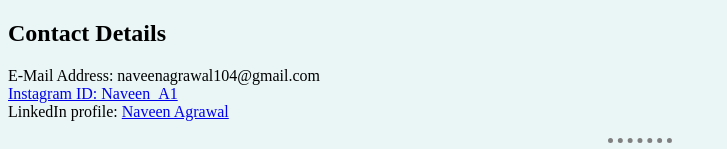
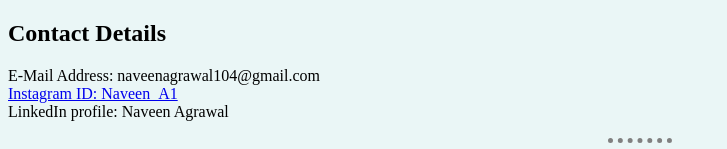
Before and after one commit to Navron4500/OldStyle-CV, a plain HTML site: page contact.html in a window 1280 px wide. Shown: the top 149 px of the page, without its empty margins (0-727 px from the left). Drawn offline with Linux system fonts and the light colour scheme; files that its build step writes are made by us from their sources.

Commit message:
Update contact.html

```diff
--- a/contact.html
+++ b/contact.html
@@ -10,7 +10,7 @@
     <h2> Contact Details </h2>
     <p> E-Mail Address: naveenagrawal104@gmail.com <br>
     <a href="https://www.instagram.com/naveen_a1/">Instagram ID: Naveen_A1</a><br>
-    LinkedIn profile: <a href="www.linkedin.com/in/navron"> Naveen Agrawal </a>
+    LinkedIn profile: Naveen Agrawal
 </p>
 
 <hr size="3" noshade>
```
